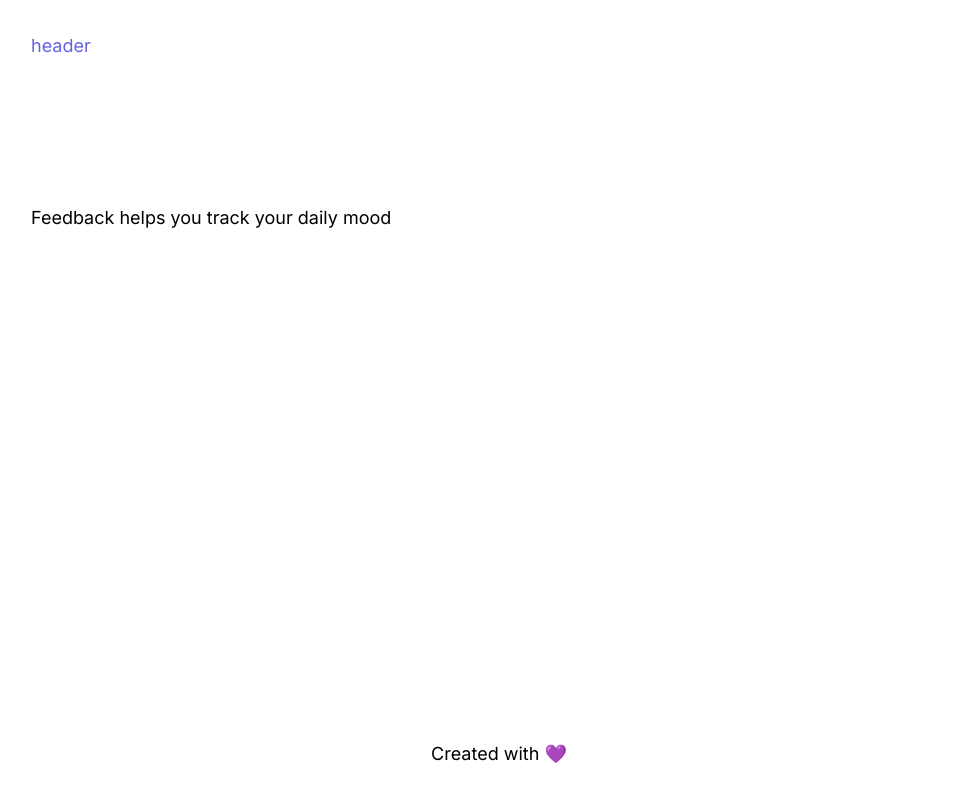
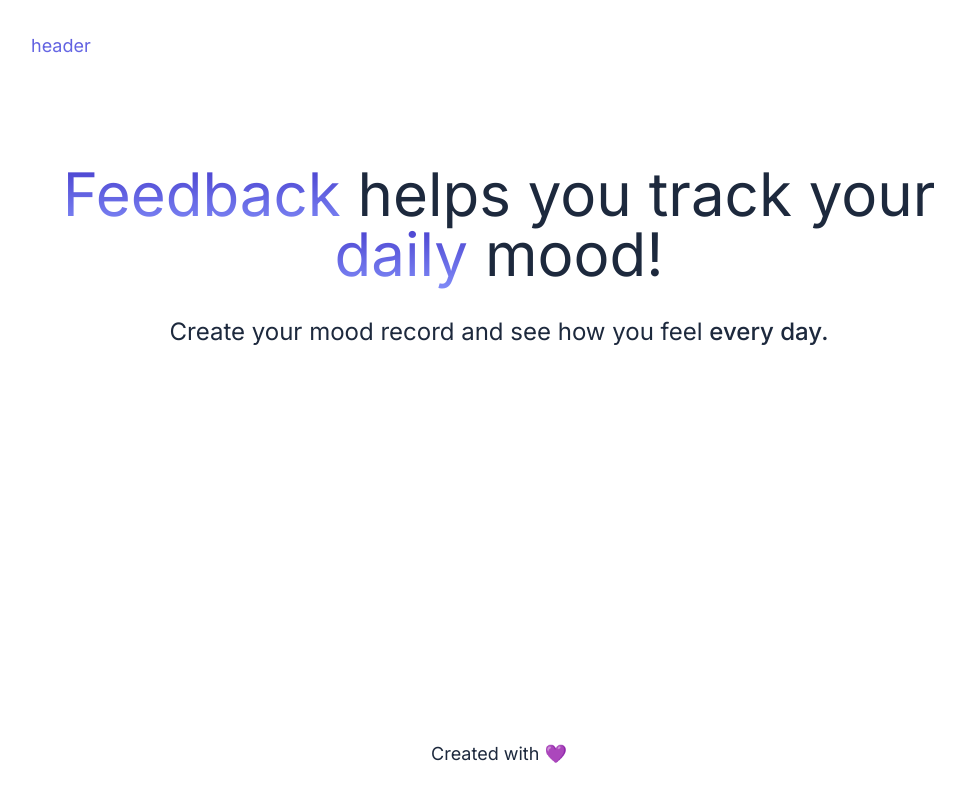
Before and after one commit to liangchow/full-stack-feedback, a Next.js app: page / in a window 1280 px wide. Shown: the whole page, without its empty margins (141-1106 px from the left). Built offline with nearby package versions, Linux system fonts and the light colour scheme.

Commit message:
Hero styling

```diff
--- a/app/layout.js
+++ b/app/layout.js
@@ -25,7 +25,7 @@ export default function RootLayout({ children }) {
 
   return (
     <html lang="en">
-      <body className={"max-w-[1000px] w-full mx-auto min-h-screen flex flex-col text-sm sm:text-base md:text-lg " + inter.className}>
+      <body className={"max-w-[1000px] w-full mx-auto min-h-screen flex flex-col text-slate-800 text-sm sm:text-base md:text-lg " + inter.className}>
         {header}
         {children}
         {footer}
--- a/components/Hero.js
+++ b/components/Hero.js
@@ -1,9 +1,14 @@
+import { Inter } from "next/font/google";
 import React from 'react'
+
+const inter = Inter({subsets: ["latin"]})
 
 export default function Hero() {
   return (
-    <div className='py-10 sm:py-14 md:py-20'>
-      <h1><span>Feedback</span> helps you track your <span>daily</span> mood</h1>
+    <div className="flex flex-col py-4 md:py-10 gap-4 sm:gap-8">
+      <h1 className={"text-4xl sm:text-5xl md:text-6xl text-center " + inter.className}><span className="textGradient">Feedback</span> helps you track your
+        <span className="textGradient"> daily</span> mood!</h1>
+      <p className="text-lg sm:text-xl md:text-2xl text-center">Create your mood record and see how you feel <span className="font-medium">every day.</span></p>
     </div>
   )
 }
```
